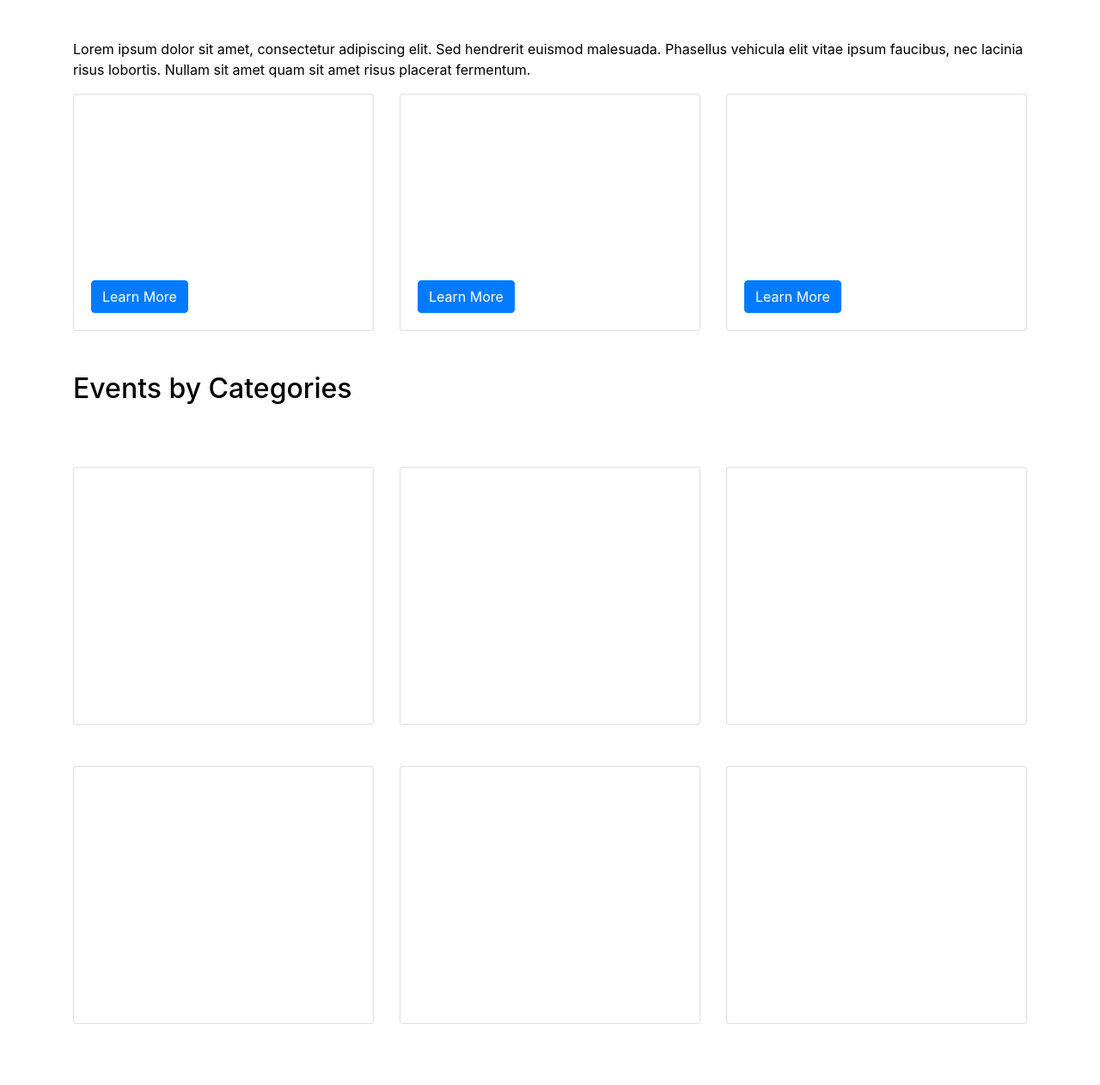
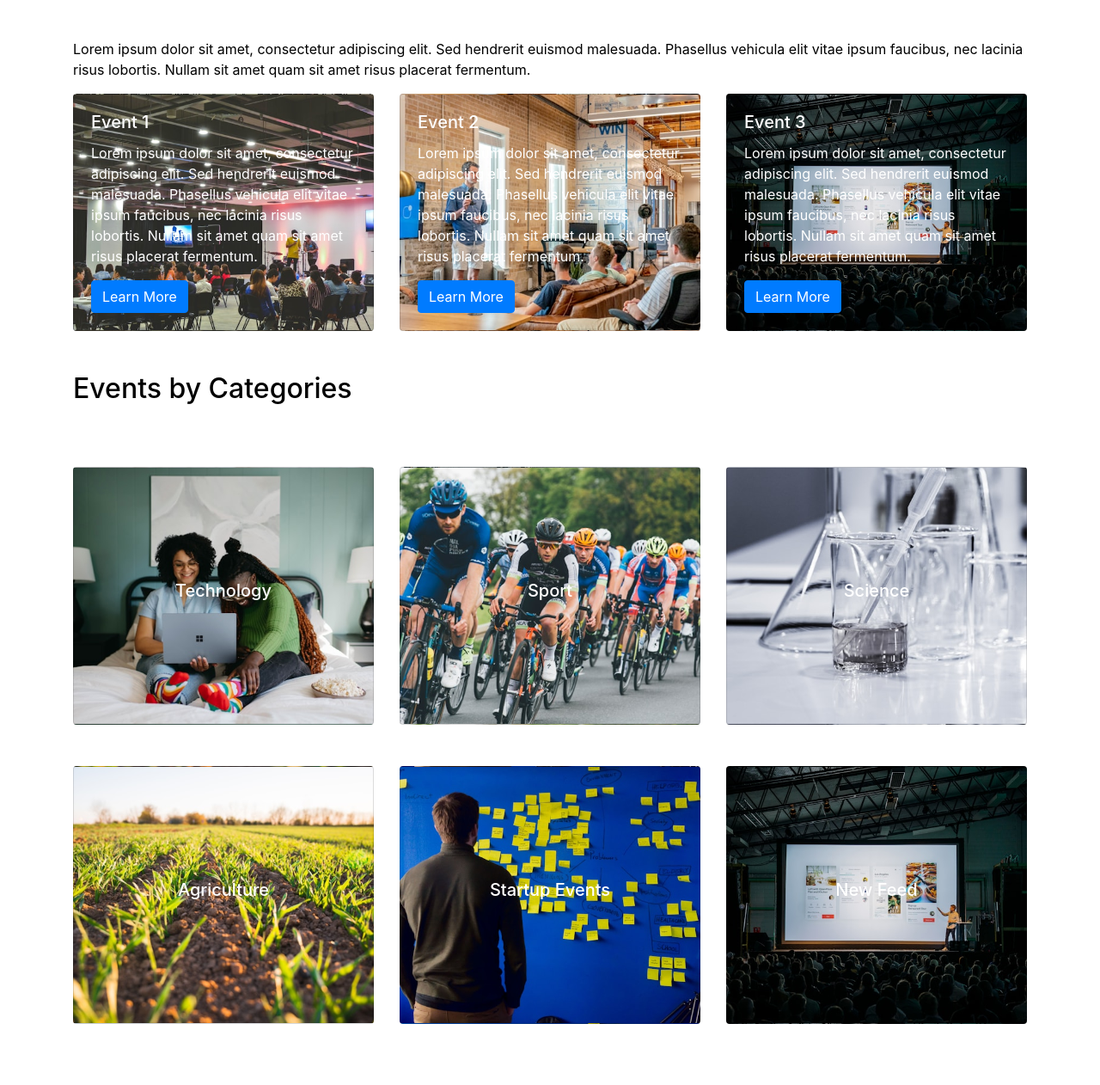
Before and after one commit to Muhadev/Ticketeases-Page, a plain HTML site: page index.html in a window 1280 px wide. Shown: the part 718-1980 px from the top of the page at 86% size. Drawn offline with nearby package versions, Linux system fonts and the light colour scheme; the site is published under a folder, as on GitHub Pages, so addresses that start at the root find nothing.

Commit message:
static page added

```diff
--- a/index.html
+++ b/index.html
@@ -223,16 +223,16 @@
           <h2 class="mb-4">Companies Who Use Our Platform</h2>
           <div class="row py-4">
             <div class="col-md-3">
-              <img src="/static/images/sponsor-1.png" alt="Company 1" class="img-fluid">
+              <img src="static/images/sponsor-1.png" alt="Company 1" class="img-fluid">
             </div>
             <div class="col-md-3">
-              <img src="/static/images/sponsor-3.png" alt="Company 2" class="img-fluid">
+              <img src="static/images/sponsor-3.png" alt="Company 2" class="img-fluid">
             </div>
             <div class="col-md-3">
-              <img src="/static/images/sponsor-4.png" alt="Company 3" class="img-fluid">
+              <img src="static/images/sponsor-4.png" alt="Company 3" class="img-fluid">
             </div>
             <div class="col-md-3">
-              <img src="/static/images/sponsor-2.png" alt="Company 4" class="img-fluid">
+              <img src="static/images/sponsor-2.png" alt="Company 4" class="img-fluid">
             </div>
           </div>
         </div>
@@ -302,7 +302,6 @@
       </footer>
 
 </div>
-
 <script src="https://code.jquery.com/jquery-3.5.1.slim.min.js"></script>
 <script src="https://cdn.jsdelivr.net/npm/@popperjs/core@2.5.4/dist/umd/popper.min.js"></script>
 <script src="https://stackpath.bootstrapcdn.com/bootstrap/4.5.2/js/bootstrap.min.js"></script>
--- a/style.css
+++ b/style.css
@@ -33,61 +33,61 @@ body {
   }
 
   .bg-image1 {
-    background-image: url('/static/images/event1.jpg'); /* Replace 'path_to_your_image.jpg' with the path to your image */
+    background-image: url('static/images/event1.jpg'); /* Replace 'path_to_your_image.jpg' with the path to your image */
     background-size: cover;
     background-position: center;
     color: white;
 }
   .bg-image2 {
-    background-image: url('/static/images/event2.jpg'); /* Replace 'path_to_your_image.jpg' with the path to your image */
+    background-image: url('static/images/event2.jpg'); /* Replace 'path_to_your_image.jpg' with the path to your image */
     background-size: cover;
     background-position: center;
     color: white;
 }
   .bg-image3 {
-    background-image: url('/static/images/event3.jpg'); /* Replace 'path_to_your_image.jpg' with the path to your image */
+    background-image: url('static/images/event3.jpg'); /* Replace 'path_to_your_image.jpg' with the path to your image */
     background-size: cover;
     background-position: center;
     color: white;
 }
   .bg-image4 {
-    background-image: url('/static/images/technology.jpg'); /* Replace 'path_to_your_image.jpg' with the path to your image */
+    background-image: url('static/images/technology.jpg'); /* Replace 'path_to_your_image.jpg' with the path to your image */
     background-size: cover;
     background-position: center;
     color: white;
 }
   .bg-image5 {
-    background-image: url('/static/images/sport.jpg'); /* Replace 'path_to_your_image.jpg' with the path to your image */
+    background-image: url('static/images/sport.jpg'); /* Replace 'path_to_your_image.jpg' with the path to your image */
     background-size: cover;
     background-position: center;
     color: white;
 }
   .bg-image6 {
-    background-image: url('/static/images/science.jpg'); /* Replace 'path_to_your_image.jpg' with the path to your image */
+    background-image: url('static/images/science.jpg'); /* Replace 'path_to_your_image.jpg' with the path to your image */
     background-size: cover;
     background-position: center;
     color: white;
 }
   .bg-image7 {
-    background-image: url('/static/images/agric.jpg'); /* Replace 'path_to_your_image.jpg' with the path to your image */
+    background-image: url('static/images/agric.jpg'); /* Replace 'path_to_your_image.jpg' with the path to your image */
     background-size: cover;
     background-position: center;
     color: white;
 }
   .bg-image8 {
-    background-image: url('/static/images/startup.jpg'); /* Replace 'path_to_your_image.jpg' with the path to your image */
+    background-image: url('static/images/startup.jpg'); /* Replace 'path_to_your_image.jpg' with the path to your image */
     background-size: cover;
     background-position: center;
     color: white;
 }
   .bg-image9 {
-    background-image: url('/static/images/event3.jpg'); /* Replace 'path_to_your_image.jpg' with the path to your image */
+    background-image: url('static/images/event3.jpg'); /* Replace 'path_to_your_image.jpg' with the path to your image */
     background-size: cover;
     background-position: center;
     color: white;
 }
 .info-section {
-    background-image: url('/static/images/used.jpg'); /* Replace 'path_to_your_image.jpg' with the path to your image */
+    background-image: url('static/images/used.jpg'); /* Replace 'path_to_your_image.jpg' with the path to your image */
     background-size: cover;
     background-position: center;
     color: white;
@@ -109,7 +109,7 @@ body {
   }
 
   .live-there {
-    background-image: url('/static/images/celebrate.jpg');
+    background-image: url('static/images/celebrate.jpg');
     background-size: cover;
     background-position: center;
     color: #fff; /* Text color */
```
